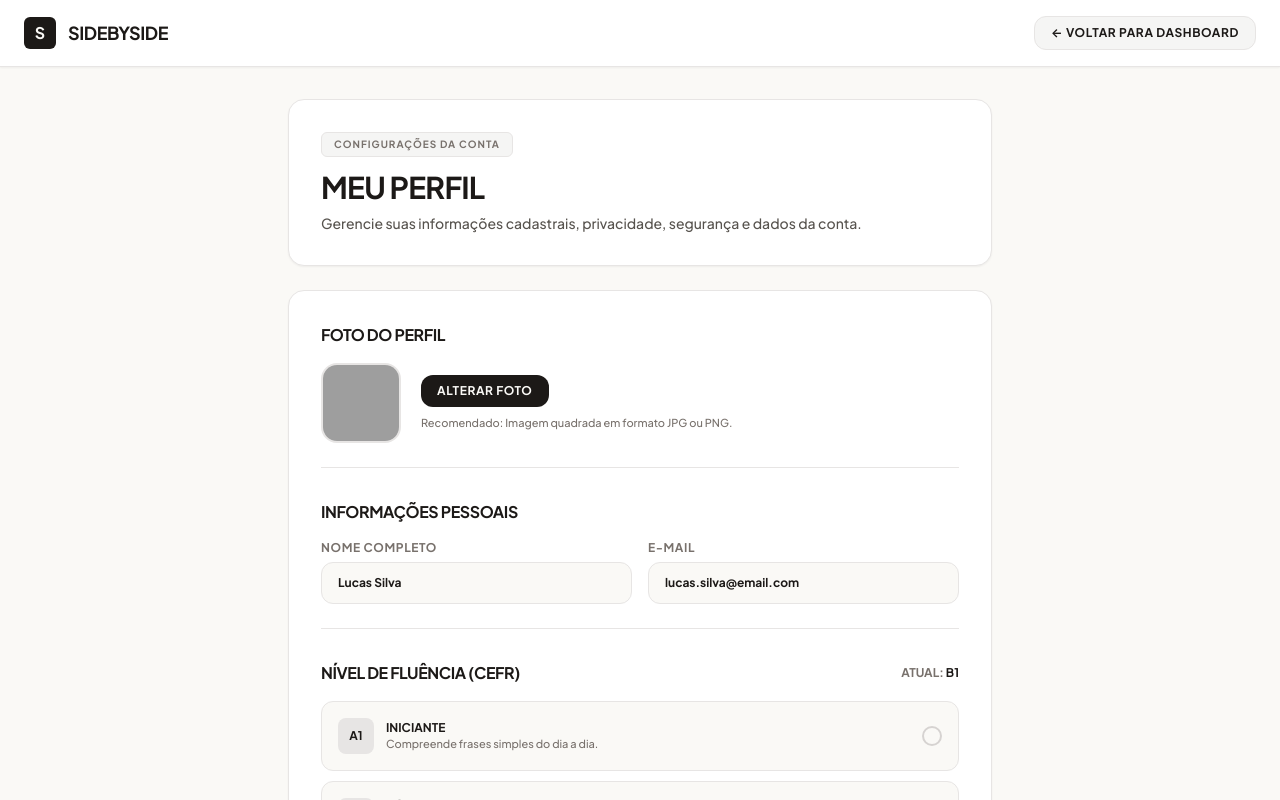
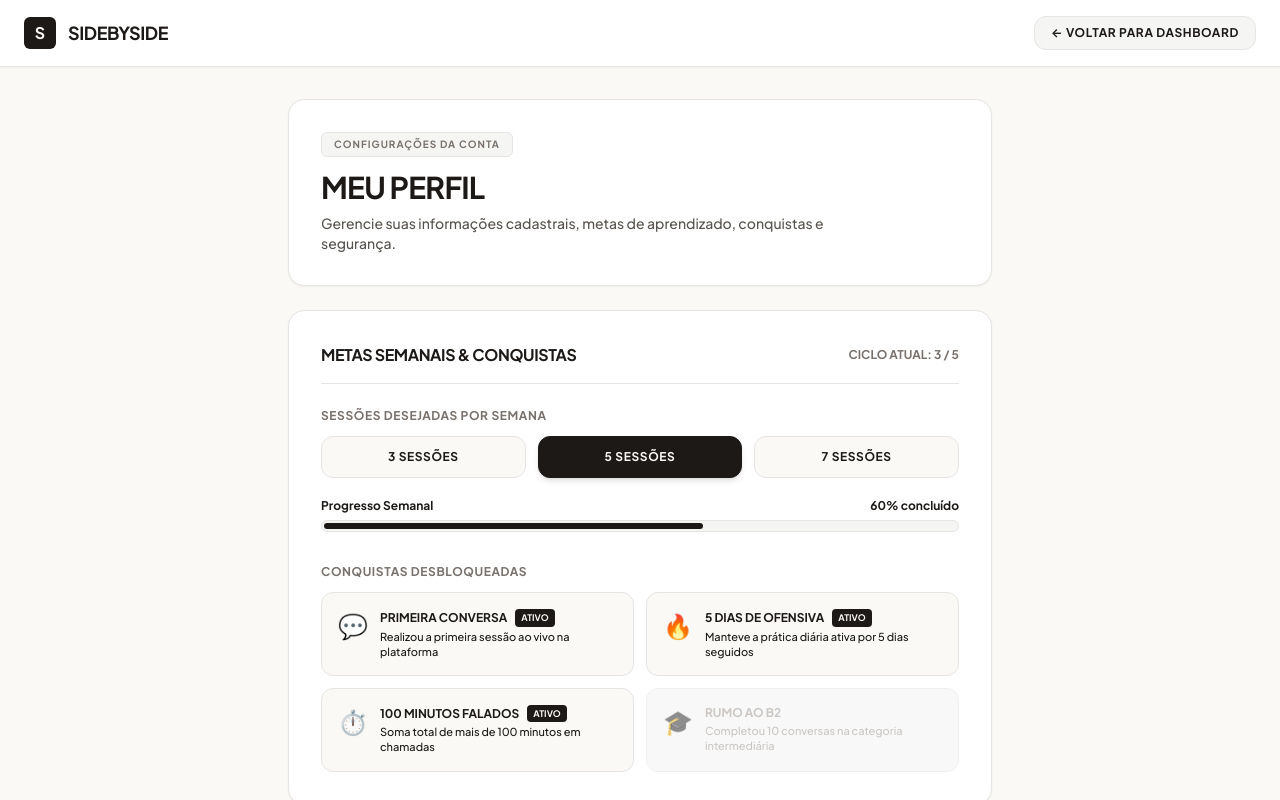
Before and after one commit to RikelmyRabelo/SideBySide, a React (Vite) app: page /profile in a window 1280 px wide. Shown: the top 800 px of the page. Built offline with nearby package versions, Linux system fonts and the light colour scheme; grey boxes are pictures that could not be loaded.

Commit message:
feat(profile): implement weekly goals panel and gamification badges section

```diff
--- a/src/pages/Profile.tsx
+++ b/src/pages/Profile.tsx
@@ -19,12 +19,46 @@ export const Profile: React.FC = () => {
   const [showEmailInProfile, setShowEmailInProfile] = useState(false);
   const [allowDirectReconnect, setAllowDirectReconnect] = useState(true);
 
-  // Estados SBS-36: Segurança (Troca de Senha e Exclusão)
+  // Estados SBS-36: Segurança
   const [currentPassword, setCurrentPassword] = useState('');
   const [newPassword, setNewPassword] = useState('');
   const [confirmPassword, setConfirmPassword] = useState('');
   const [showDeleteModal, setShowDeleteModal] = useState(false);
   const [deleteConfirmationText, setDeleteConfirmationText] = useState('');
+
+  // Estados SBS-37: Metas Semanais e Gamificação
+  const [weeklyGoalTarget, setWeeklyGoalTarget] = useState(5);
+  const [weeklyGoalCompleted] = useState(3);
+  const badgesList = [
+    {
+      id: 'first_chat',
+      title: 'Primeira Conversa',
+      desc: 'Realizou a primeira sessão ao vivo na plataforma',
+      unlocked: true,
+      icon: '💬',
+    },
+    {
+      id: 'streak_5',
+      title: '5 Dias de Ofensiva',
+      desc: 'Manteve a prática diária ativa por 5 dias seguidos',
+      unlocked: true,
+      icon: '🔥',
+    },
+    {
+      id: 'minutes_100',
+      title: '100 Minutos Falados',
+      desc: 'Soma total de mais de 100 minutos em chamadas',
+      unlocked: true,
+      icon: '⏱️',
+    },
+    {
+      id: 'level_b2',
+      title: 'Rumo ao B2',
+      desc: 'Completou 10 conversas na categoria intermediária',
+      unlocked: false,
+      icon: '🎓',
+    },
+  ];
 
   const [saveSuccess, setSaveSuccess] = useState(false);
   const [passwordError, setPasswordError] = useState<string | null>(null);
@@ -38,7 +72,6 @@ export const Profile: React.FC = () => {
     { code: 'C1', label: 'Avançado', desc: 'Expressa-se de forma fluida e bem estruturada.' },
   ];
 
-  // Cálculo de Força da Nova Senha
   const getPasswordStrength = (pass: string) => {
     if (!pass) return { label: '', color: 'bg-[#E7E5E4]', width: 'w-0' };
     let score = 0;
@@ -53,6 +86,7 @@ export const Profile: React.FC = () => {
   };
 
   const passwordStrength = getPasswordStrength(newPassword);
+  const goalProgressPercentage = Math.min(100, Math.round((weeklyGoalCompleted / weeklyGoalTarget) * 100));
 
   const handleAvatarChange = (e: React.ChangeEvent<HTMLInputElement>) => {
     const file = e.target.files?.[0];
@@ -133,7 +167,7 @@ export const Profile: React.FC = () => {
             Meu Perfil
           </h1>
           <p className="text-xs sm:text-sm text-[#57534E] max-w-xl leading-relaxed font-medium">
-            Gerencie suas informações cadastrais, privacidade, segurança e dados da conta.
+            Gerencie suas informações cadastrais, metas de aprendizado, conquistas e segurança.
           </p>
         </section>
 
@@ -146,6 +180,88 @@ export const Profile: React.FC = () => {
             <span>Preferências salvas com sucesso!</span>
           </div>
         )}
+
+        {/* SBS-37: Painel de Metas Semanais e Conquistas (Gamificação) */}
+        <section className="bg-[#FFFFFF] border border-[#E7E5E4] rounded-2xl p-6 sm:p-8 shadow-sm flex flex-col gap-6">
+          <div className="flex items-center justify-between border-b border-[#E7E5E4] pb-4">
+            <h2 className="text-base font-black uppercase tracking-tight text-[#1C1917]">
+              Metas Semanais & Conquistas
+            </h2>
+            <span className="text-xs font-bold text-[#78716C] uppercase">
+              Ciclo Atual: {weeklyGoalCompleted} / {weeklyGoalTarget}
+            </span>
+          </div>
+
+          {/* Configuração de Meta */}
+          <div className="flex flex-col gap-3">
+            <label className="text-xs font-bold text-[#78716C] uppercase tracking-wider">
+              Sessões Desejadas por Semana
+            </label>
+            <div className="grid grid-cols-3 gap-3">
+              {[3, 5, 7].map((num) => (
+                <button
+                  key={num}
+                  type="button"
+                  onClick={() => setWeeklyGoalTarget(num)}
+                  className={`py-3 rounded-xl border font-bold text-xs uppercase tracking-wider transition-all ${
+                    weeklyGoalTarget === num
+                      ? 'bg-[#1C1917] text-[#FAF9F6] border-[#1C1917] shadow-md'
+                      : 'bg-[#FAF9F6] text-[#1C1917] border-[#E7E5E4] hover:border-[#1C1917]'
+                  }`}
+                >
+                  {num} Sessões
+                </button>
+              ))}
+            </div>
+
+            {/* Barra de Progresso */}
+            <div className="flex flex-col gap-1.5 mt-2">
+              <div className="flex justify-between items-center text-xs font-bold text-[#1C1917]">
+                <span>Progresso Semanal</span>
+                <span>{goalProgressPercentage}% concluído</span>
+              </div>
+              <div className="w-full h-3 bg-[#F5F5F4] border border-[#E7E5E4] rounded-full overflow-hidden p-0.5">
+                <div
+                  className="h-full bg-[#1C1917] rounded-full transition-all duration-500 ease-out"
+                  style={{ width: `${goalProgressPercentage}%` }}
+                />
+              </div>
+            </div>
+          </div>
+
+          {/* Grade de Conquistas / Badges */}
+          <div className="flex flex-col gap-3 pt-2">
+            <span className="text-xs font-bold text-[#78716C] uppercase tracking-wider">
+              Conquistas Desbloqueadas
+            </span>
+
+            <div className="grid grid-cols-1 sm:grid-cols-2 gap-3">
+              {badgesList.map((badge) => (
+                <div
+                  key={badge.id}
+                  className={`p-4 rounded-xl border flex items-start gap-3 transition-colors ${
+                    badge.unlocked
+                      ? 'bg-[#FAF9F6] border-[#E7E5E4] text-[#1C1917]'
+                      : 'bg-[#F5F5F4] border-[#E7E5E4] text-[#A8A29E] opacity-60'
+                  }`}
+                >
+                  <span className="text-2xl shrink-0">{badge.icon}</span>
+                  <div className="flex flex-col gap-0.5">
+                    <div className="flex items-center gap-2">
+                      <span className="text-xs font-bold uppercase">{badge.title}</span>
+                      {badge.unlocked && (
+                        <span className="text-[9px] font-extrabold uppercase px-1.5 py-0.5 bg-[#1C1917] text-[#FAF9F6] rounded">
+                          Ativo
+                        </span>
+                      )}
+                    </div>
+                    <span className="text-[11px] font-medium leading-snug">{badge.desc}</span>
+                  </div>
+                </div>
+              ))}
+            </div>
+          </div>
+        </section>
 
         {/* Formulário Principal */}
         <form onSubmit={handleSubmit} className="bg-[#FFFFFF] border border-[#E7E5E4] rounded-2xl p-6 sm:p-8 shadow-sm flex flex-col gap-8">
@@ -324,7 +440,7 @@ export const Profile: React.FC = () => {
           </div>
 
           {/* SBS-35: Opções de Privacidade */}
-          <div className="flex flex-col gap-4 border-b border-[#E7E5E4] pb-6">
+          <div className="flex flex-col gap-4">
             <h2 className="text-base font-black uppercase tracking-tight text-[#1C1917]">
               Privacidade da Conta
             </h2>
@@ -385,7 +501,7 @@ export const Profile: React.FC = () => {
           </Button>
         </form>
 
-        {/* SBS-36: Bloco de Segurança - Troca de Senha */}
+        {/* SBS-36: Bloco de Segurança */}
         <form onSubmit={handlePasswordChange} className="bg-[#FFFFFF] border border-[#E7E5E4] rounded-2xl p-6 sm:p-8 shadow-sm flex flex-col gap-6">
           <h2 className="text-base font-black uppercase tracking-tight text-[#1C1917]">
             Segurança da Conta & Alteração de Senha
@@ -469,7 +585,7 @@ export const Profile: React.FC = () => {
           </Button>
         </form>
 
-        {/* SBS-36: Zona de Perigo / Exclusão de Conta (LGPD) */}
+        {/* SBS-36: Exclusão de Conta */}
         <section className="bg-[#FFFFFF] border border-red-200 rounded-2xl p-6 sm:p-8 shadow-sm flex flex-col gap-4">
           <div className="flex flex-col gap-1">
             <h2 className="text-base font-black uppercase tracking-tight text-red-600">
@@ -490,7 +606,7 @@ export const Profile: React.FC = () => {
         </section>
       </main>
 
-      {/* Modal Destrutivo de Confirmação de Exclusão */}
+      {/* Modal de Exclusão */}
       {showDeleteModal && (
         <div className="fixed inset-0 bg-[#1C1917]/60 backdrop-blur-sm z-50 flex items-center justify-center p-4">
           <div className="bg-[#FFFFFF] border border-red-200 rounded-2xl p-6 sm:p-8 max-w-md w-full shadow-2xl flex flex-col gap-6 animate-in fade-in zoom-in-95 duration-150">
```
